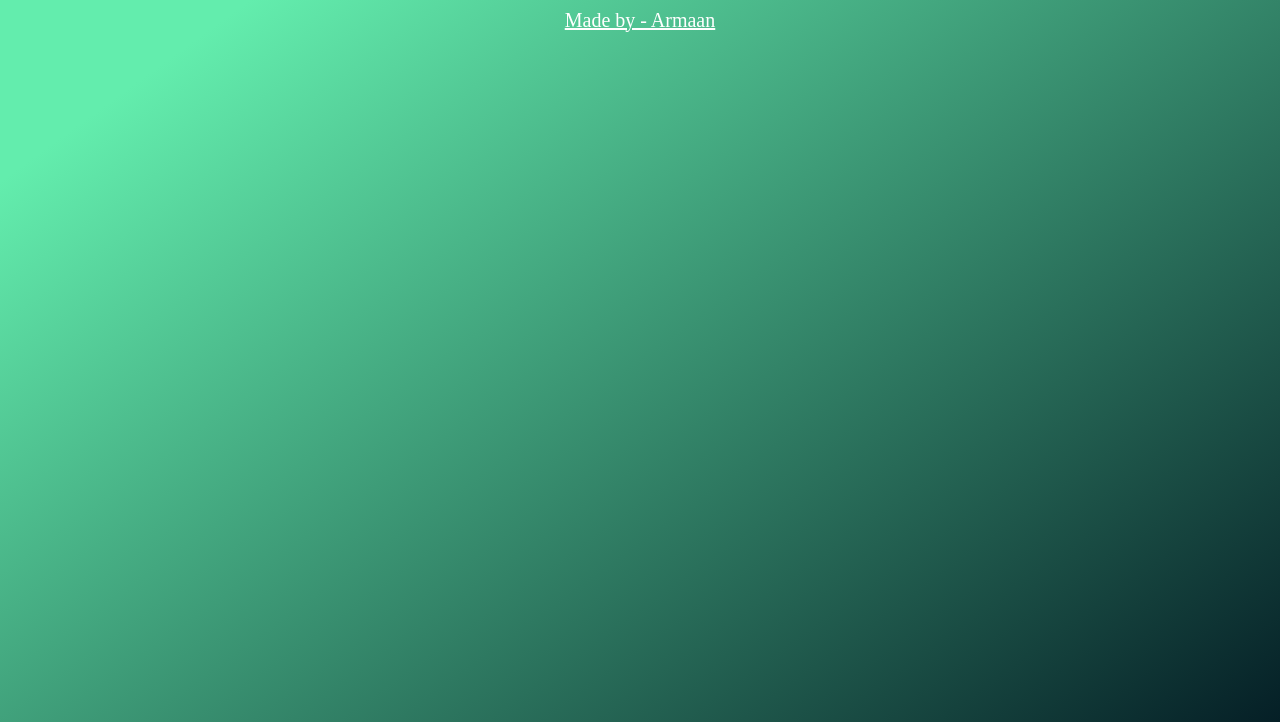
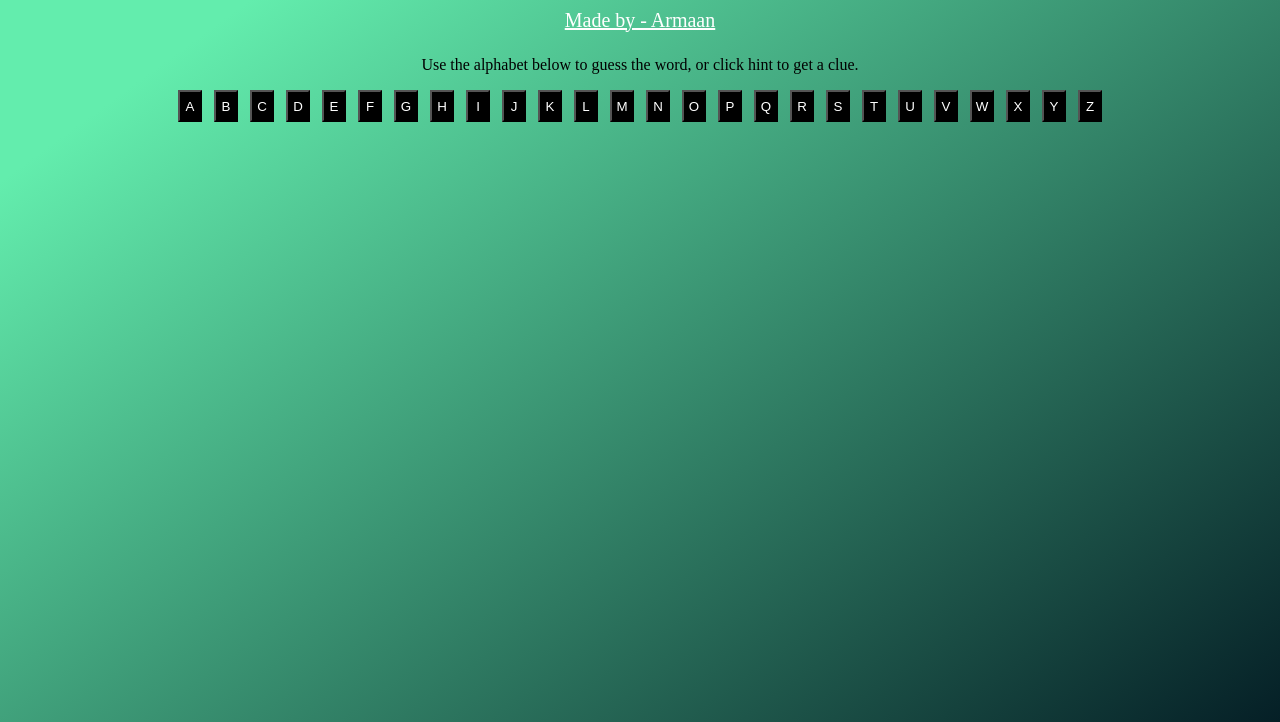
Before and after one commit to Armaan2807/HangMan-game, a plain HTML site: page index.html in a window 1280 px wide. Shown: the part 78-800 px from the top of the page. Drawn offline with Linux system fonts and the light colour scheme.

Commit message:
made buttons

```diff
--- a/hangman.css
+++ b/hangman.css
@@ -1,12 +1,14 @@
-*{
+* {
     padding: 0;
     margin: 0;
 }
+
 .container {
-    background: rgb(56,179,136);
-background: linear-gradient(324deg, rgba(56,179,136,1) 0%, rgba(57,208,173,1) 0%, rgba(57,176,123,1) 0%, rgba(5,31,38,1) 0%, rgba(99,237,173,1) 85%);
-height: 100vh;
+    background: rgb(56, 179, 136);
+    background: linear-gradient(324deg, rgba(56, 179, 136, 1) 0%, rgba(57, 208, 173, 1) 0%, rgba(57, 176, 123, 1) 0%, rgba(5, 31, 38, 1) 0%, rgba(99, 237, 173, 1) 85%);
+    height: 100vh;
 }
+
 #header {
     display: flex;
     justify-content: center;
@@ -16,7 +18,8 @@ height: 100vh;
     flex-direction: column;
     gap: 12px;
 }
-.main-heading{
+
+.main-heading {
     color: white;
     font-size: 24px;
     font-weight: 600;
@@ -25,10 +28,32 @@ height: 100vh;
     align-items: center;
     gap: 12px;
 }
+
 .header-icon {
     max-height: 54px;
 }
+
 .sub-heading {
     color: white;
     font-size: 20px;
 }
+
+.alpha {
+    height: 32px;
+    width: 24px;
+    background-color: black;
+    color: white;
+    margin: 6px;
+}
+
+.line-1 {
+    display: flex;
+    justify-content: center;
+    align-items: center;
+    margin: 10px;
+}
+.button {
+    display: flex;
+    justify-content: center;
+    align-items: center;
+}
--- a/index.html
+++ b/index.html
@@ -1,5 +1,6 @@
 <!DOCTYPE html>
 <html lang="en">
+
 <head>
   <meta charset="UTF-8" />
   <meta http-equiv="X-UA-Compatible" content="IE=edge" />
@@ -17,6 +18,39 @@
       </div>
       <div class="sub-heading"><u> Made by - Armaan </u></div>
     </header>
+    <div class="container2">
+      <div class="line-1">
+        <p>Use the alphabet below to guess the word, or click hint to get a clue.</p>
+      </div>
+      <div class="button">
+        <button class="alpha">A</button>
+        <button class="alpha">B</button>
+        <button class="alpha">C</button>
+        <button class="alpha">D</button>
+        <button class="alpha">E</button>
+        <button class="alpha">F</button>
+        <button class="alpha">G</button>
+        <button class="alpha">H</button>
+        <button class="alpha">I</button>
+        <button class="alpha">J</button>
+        <button class="alpha">K</button>
+        <button class="alpha">L</button>
+        <button class="alpha">M</button>
+        <button class="alpha">N</button>
+        <button class="alpha">O</button>
+        <button class="alpha">P</button>
+        <button class="alpha">Q</button>
+        <button class="alpha">R</button>
+        <button class="alpha">S</button>
+        <button class="alpha">T</button>
+        <button class="alpha">U</button>
+        <button class="alpha">V</button>
+        <button class="alpha">W</button>
+        <button class="alpha">X</button>
+        <button class="alpha">Y</button>
+        <button class="alpha">Z</button>
+      </div>
+    </div>
   </div>
 </body>
 </html>
```
Lines whose indentation alone changed are shown as unchanged.
